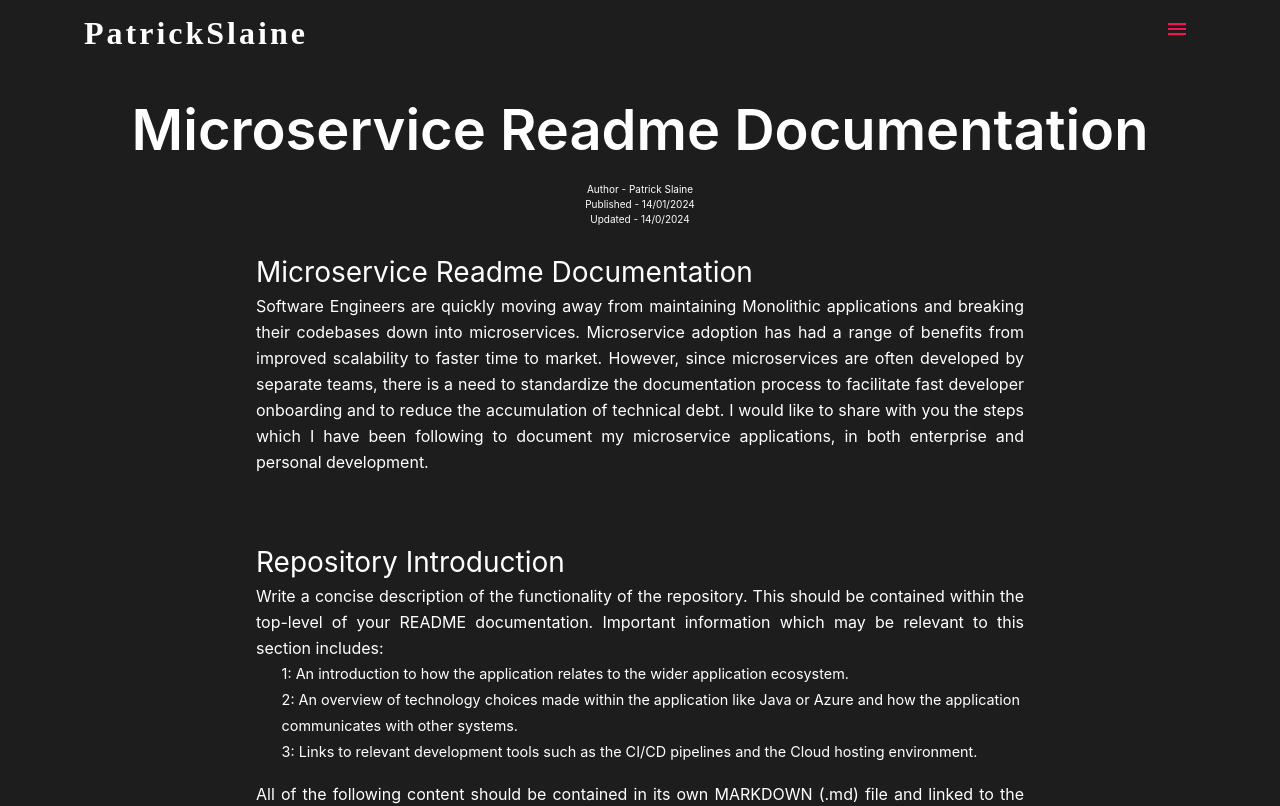
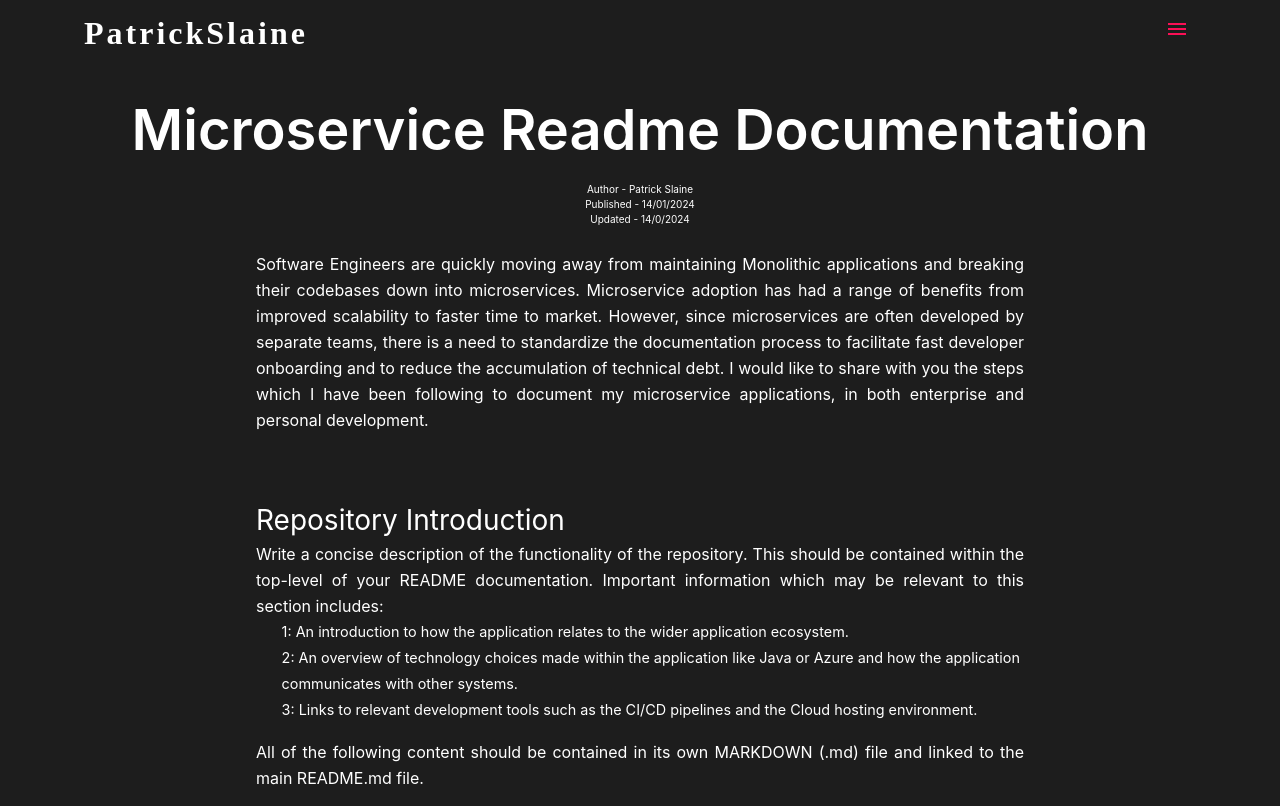
Before and after one commit to patrickSlaine/portfolio, a React (Create React App) app: page /blogs/1 in a window 1280 px wide. Shown: the top 806 px of the page. Built offline with nearby package versions, Linux system fonts and the light colour scheme.

Commit message:
Pushing change

```diff
--- a/src/assets/blogs.js
+++ b/src/assets/blogs.js
@@ -57,10 +57,6 @@ exports.blogs = {
             keywords: "Microservices,Readme Documentation, Markdown, Architecture",
             summary: "An introduction to the important aspects of Microservice Documentation. How you should structure your Readme documentation... The Benefits of maintaining Living Documentation and how you can ensure knowledge of decision-making is maintained with time.",
             content:[
-                {
-                    type:"header",
-                    value:"Microservice Readme Documentation"
-                },
                 {
                     type:"paragraph",
                     value:"Software Engineers are quickly moving away from maintaining Monolithic applications and breaking their codebases down into microservices. Microservice adoption has had a range of benefits from improved scalability to faster time to market. However, since microservices are often developed by separate teams, there is a need to standardize the documentation process to facilitate fast developer onboarding and to reduce the accumulation of technical debt. \nI would like to share with you the steps which I have been following to document my microservice applications, in both enterprise and personal development."
```
Also changed, not shown: 1 other file (tests, documents, lock files or other folders).
